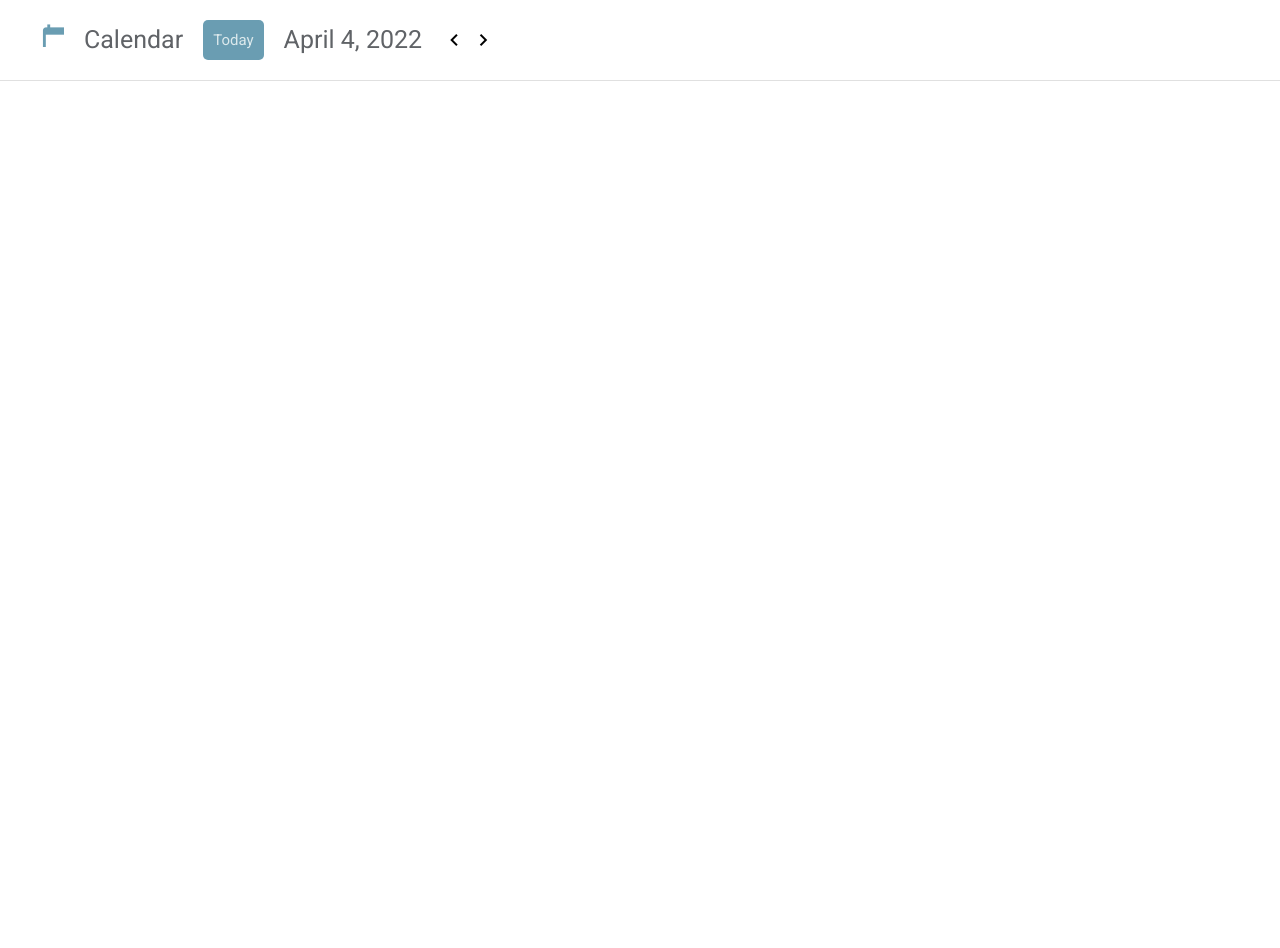
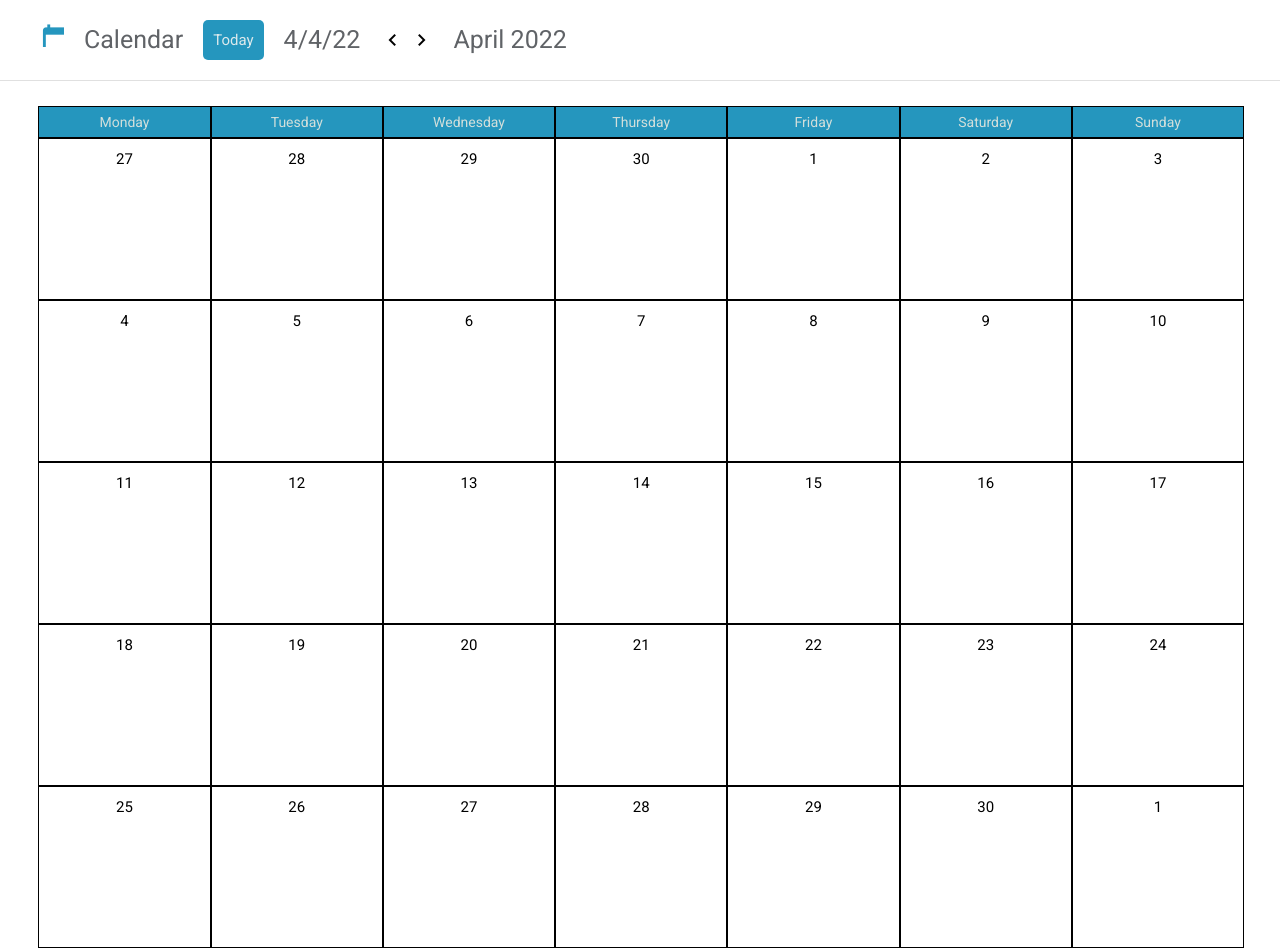
Before and after one commit to BogdanT-1/responsability-list, an Angular app: page /calendar in a window 1280 px wide. Before the commit the page ends 800 px from the top, so only its background shows below. Built offline with nearby package versions, Linux system fonts and the light colour scheme.

Commit message:
Added calendar layout

```diff
--- a/src/app/modules/calendar/calendar-components/calendar-body-model/calendar-body-model.component.html
+++ b/src/app/modules/calendar/calendar-components/calendar-body-model/calendar-body-model.component.html
@@ -1 +1,13 @@
-<p>calendar-body-model works!</p>
+<div class="container">
+  <div fxLayout="row" fxLayoutAlign="start center" class="day-container">
+    <ng-container *ngFor="let weekday of daysOfWeek">
+      <div class="day-name">{{ weekday }}</div>
+    </ng-container>
+  </div>
+  <div fxLayout="row" fxLayoutAlign="start center" class="day-container">
+    <ng-container
+      *ngFor="let day of daysDisplayed">
+      <div class="calendar-day" [@slideInOut]>{{ day.currentDay }}</div>
+    </ng-container>
+  </div>
+</div>
--- a/src/app/modules/calendar/calendar-components/calendar-body-model/calendar-body-model.component.scss
+++ b/src/app/modules/calendar/calendar-components/calendar-body-model/calendar-body-model.component.scss
@@ -0,0 +1,35 @@
+
+.calendar-day {
+  width: 14%;
+  height: 160px;
+  border: 1px groove black;
+  font-size: 15px;
+  line-height: 40px;
+  text-align: center;
+}
+
+.day-name {
+  width: 14%;
+  border: 1px groove black;
+  text-align: center;
+  color: #d2dfdb;
+  line-height: 30px;
+  height: 30px;
+  background-color: #2596be;
+}
+
+.container {
+  margin-top: 25px;
+}
+
+.day-container {
+  margin-left: 3%;
+  margin-right: 2%;
+  flex-flow: row wrap;
+}
+
+.day-container::before, .container::after {
+  content: '';
+  width: 80%;
+  order: 1;
+}
--- a/src/app/modules/calendar/calendar-components/calendar-body-model/calendar-body-model.component.ts
+++ b/src/app/modules/calendar/calendar-components/calendar-body-model/calendar-body-model.component.ts
@@ -1,15 +1,86 @@
-import { Component, OnInit } from '@angular/core';
+import {
+  ChangeDetectorRef,
+  Component,
+  Input,
+  OnChanges,
+  OnInit,
+  SimpleChanges,
+} from '@angular/core';
+import { trigger, transition, animate, style } from '@angular/animations';
+import { months } from 'src/app/modules/shared/models-constants/months';
+import { DayModel } from 'src/app/modules/shared/models-constants/day';
+import { prepareCalendar } from 'src/app/modules/shared/functions/prepare-calendar';
 
 @Component({
   selector: 'app-calendar-body-model',
   templateUrl: './calendar-body-model.component.html',
-  styleUrls: ['./calendar-body-model.component.scss']
+  styleUrls: ['./calendar-body-model.component.scss'],
+  animations: [
+    trigger('slideInOut', [
+      transition(':enter', [
+        style({ transform: 'translateX(-100%)' }),
+        animate('100ms ease-in', style({ transform: 'translateX(0%)' })),
+      ]),
+      transition(':leave', [
+        animate('100ms ease-out', style({ transform: 'translateX(100%)' })),
+      ]),
+    ]),
+  ],
 })
-export class CalendarBodyModelComponent implements OnInit {
+export class CalendarBodyModelComponent implements OnInit, OnChanges {
+  @Input() currentMonth: number = 0;
+  @Input() currentYear: number = 0;
+  daysCurrentMonth: number = 0;
+  daysOfWeek = [
+    'Monday',
+    'Tuesday',
+    'Wednesday',
+    'Thursday',
+    'Friday',
+    'Saturday',
+    'Sunday',
+  ];
+  months: string[] = months;
+  daysPreviousMonth: number = 0;
+  daysDisplayed: DayModel[] = [];
+  missingDaysBefore: number = 0;
+  missingDaysAfter: number = 0;
+  prepareCalendar = prepareCalendar;
+  constructor(private cdr: ChangeDetectorRef) {}
 
-  constructor() { }
+  ngOnChanges(changes: SimpleChanges): void {
+    this.daysCurrentMonth = this.daysInMonth(
+      this.currentMonth,
+      this.currentYear
+    );
+    this.daysPreviousMonth = this.daysInMonth(
+      this.currentMonth - 1,
+      this.currentYear
+    );
 
-  ngOnInit(): void {
+    this.missingDaysBefore = this.daysOfWeek.indexOf(
+      this.getDayName(new Date(this.currentYear, this.currentMonth, 1))
+    );
+    this.missingDaysAfter = this.daysOfWeek.length - 1 - this.daysOfWeek.indexOf(
+      this.getDayName(new Date(this.currentYear, this.currentMonth, this.daysCurrentMonth)));
+
+    this.daysDisplayed = this.prepareCalendar(
+      this.missingDaysBefore,
+      this.missingDaysAfter,
+      this.daysCurrentMonth,
+      this.daysPreviousMonth,
+      this.currentMonth + 1,
+      this.currentYear
+    );
   }
 
+  ngOnInit(): void {}
+
+  daysInMonth(month: number, year: number) {
+    return new Date(year, month + 1, 0).getDate();
+  }
+
+  getDayName(date: Date) {
+    return date.toLocaleDateString('en-us', { weekday: 'long' });
+  }
 }
--- a/src/app/modules/calendar/calendar-components/calendar-page/calendar-page.component.html
+++ b/src/app/modules/calendar/calendar-components/calendar-page/calendar-page.component.html
@@ -1,4 +1,4 @@
-<div>
+<div class="page-container">
   <div class="header-section" fxLayout="row" fxLayoutAlign="start center" fxLayoutGap="20px">
     <mat-icon class="header-icon">calendar_today</mat-icon>
     <div class="title-text-style">
@@ -7,12 +7,13 @@
     <div class="title-text-style today">
       <span>Today</span>
     </div>
-    <div class="title-text-style">{{ getCurrentDay() | date:'MMMM d, y'}}</div>
+    <div class="title-text-style">{{ getCurrentDay() | date:'M/d/yy'}}</div>
     <ng-container>
-      <mat-icon class="pointer-cursor">keyboard_arrow_left</mat-icon>
-      <mat-icon class="pointer-cursor smaller-gap">keyboard_arrow_right</mat-icon>
+      <mat-icon class="pointer-cursor" (click)="modifyDate(-1)">keyboard_arrow_left</mat-icon>
+      <mat-icon class="pointer-cursor smaller-gap" (click)="modifyDate(1)">keyboard_arrow_right</mat-icon>
     </ng-container>
+    <div class="title-text-style">{{ months[currentMonth] }} {{ currentYear }}</div>
   </div>
   <mat-divider></mat-divider>
-  <div></div>
+  <app-calendar-body-model [currentMonth]="currentMonth" [currentYear]="currentYear"></app-calendar-body-model>
 </div>
--- a/src/app/modules/calendar/calendar-components/calendar-page/calendar-page.component.scss
+++ b/src/app/modules/calendar/calendar-components/calendar-page/calendar-page.component.scss
@@ -3,7 +3,7 @@
   padding: 20px 20px 20px 40px;
   .today {
     border-radius: 5px;
-    background-color: #6a9db2;
+    background-color: #2596be;
   }
   .title-text-style {
     font-size: 25px;
@@ -17,7 +17,7 @@
   .header-icon {
     font-size: 35px;
     margin-top: -10px;
-    color: #6a9db2;
+    color: #2596be;
   }
 }
 
@@ -27,3 +27,7 @@
     margin-left: -15px;
   }
 }
+
+.page-container {
+  width: 100%;
+}
--- a/src/app/modules/calendar/calendar-components/calendar-page/calendar-page.component.ts
+++ b/src/app/modules/calendar/calendar-components/calendar-page/calendar-page.component.ts
@@ -1,18 +1,38 @@
 import { Component, OnInit } from '@angular/core';
+import { months } from 'src/app/modules/shared/models-constants/months';
 
 @Component({
   selector: 'app-calendar-page',
   templateUrl: './calendar-page.component.html',
-  styleUrls: ['./calendar-page.component.scss']
+  styleUrls: ['./calendar-page.component.scss'],
 })
 export class CalendarPageComponent implements OnInit {
-
-  constructor() { }
-
+  currentMonth: number = 1;
+  currentYear: number = 1;
+  constructor() {}
+  months: string[] = months;
   ngOnInit(): void {
+    this.currentMonth = new Date().getMonth();
+    this.currentYear = new Date().getFullYear();
   }
 
   getCurrentDay() {
     return new Date();
   }
+
+  modifyDate(direction: number) {
+    if(this.currentMonth + 1 * direction > 11) {
+      this.currentYear++;
+      this.currentMonth = 0;
+      return;
+    }
+
+    if(this.currentMonth + 1 * direction < 0) {
+      this.currentYear--;
+      this.currentMonth = 11;
+      return;
+    }
+
+    this.currentMonth = this.currentMonth + 1 * direction;
+  }
 }
--- /dev/null
+++ b/src/app/modules/shared/functions/prepare-calendar.ts
@@ -0,0 +1,33 @@
+
+export function prepareCalendar(missingDaysBefore: number, missingDaysAfter: number, currentMonthDays: number,
+  daysPreviousMonth: number, currentMonth: number, currentYear: number) {
+  let days = [];
+  while (missingDaysBefore > 0) {
+    days.push({
+      currentDay: daysPreviousMonth - missingDaysBefore,
+      currentMonth: currentMonth - 1,
+      year: currentMonth - 1 < 0 ? currentYear - 1 : currentYear
+    })
+    missingDaysBefore--;
+  }
+
+  for (let i = 1; i <= currentMonthDays; i++) {
+    days.push({
+      currentDay: i,
+      currentMonth: currentMonth,
+      year: currentYear
+    })
+  }
+
+  let index = 1
+  while (index <= missingDaysAfter) {
+    days.push({
+      currentDay: index,
+      currentMonth: currentMonth + 1,
+      year: currentMonth + 1 > 11 ? currentYear + 1 : currentYear
+    })
+    index++;
+  }
+
+  return days;
+}
--- /dev/null
+++ b/src/app/modules/shared/models-constants/day.ts
@@ -0,0 +1,5 @@
+export interface DayModel {
+  currentDay: number,
+  currentMonth: number,
+  year: number
+}
--- /dev/null
+++ b/src/app/modules/shared/models-constants/months.ts
@@ -0,0 +1,14 @@
+export const months: string[] = [
+  'January',
+  'February',
+  'March',
+  'April',
+  'May',
+  'June',
+  'July',
+  'August',
+  'September',
+  'October',
+  'November',
+  'December',
+];
```
